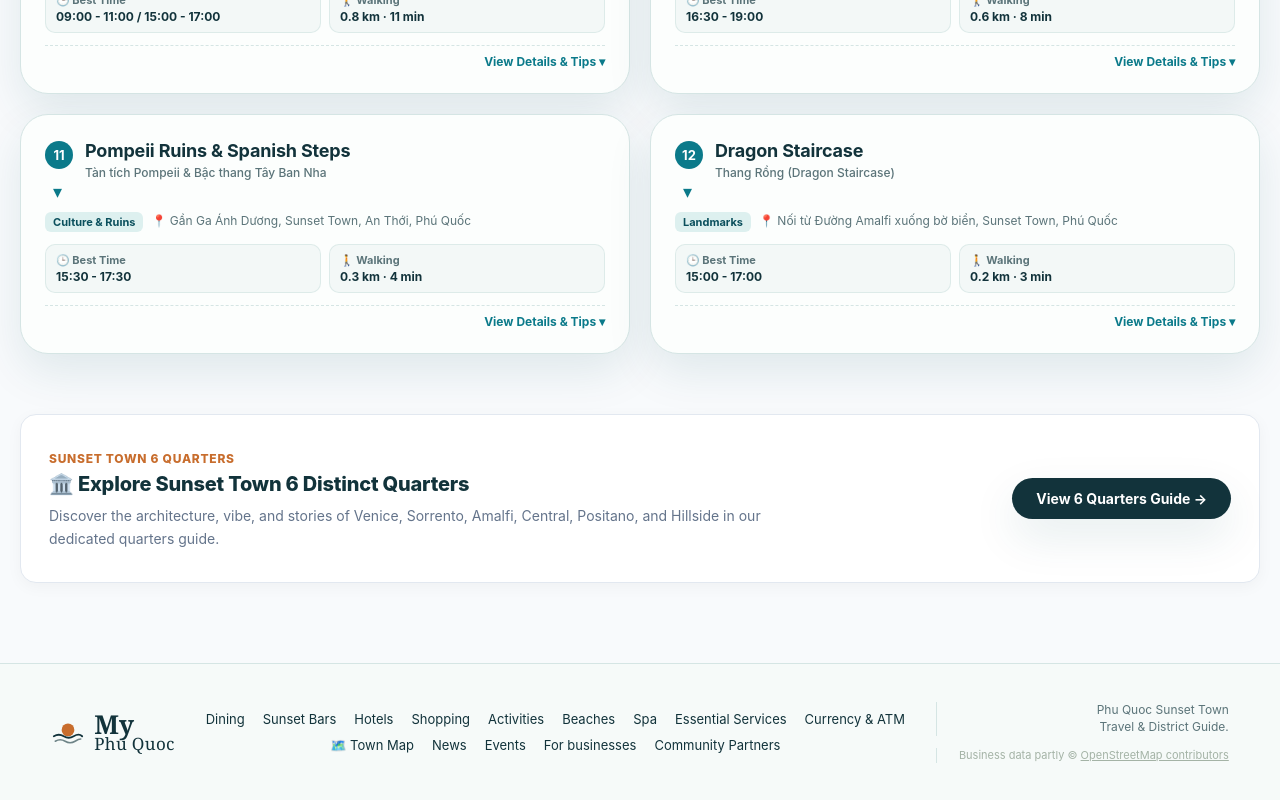
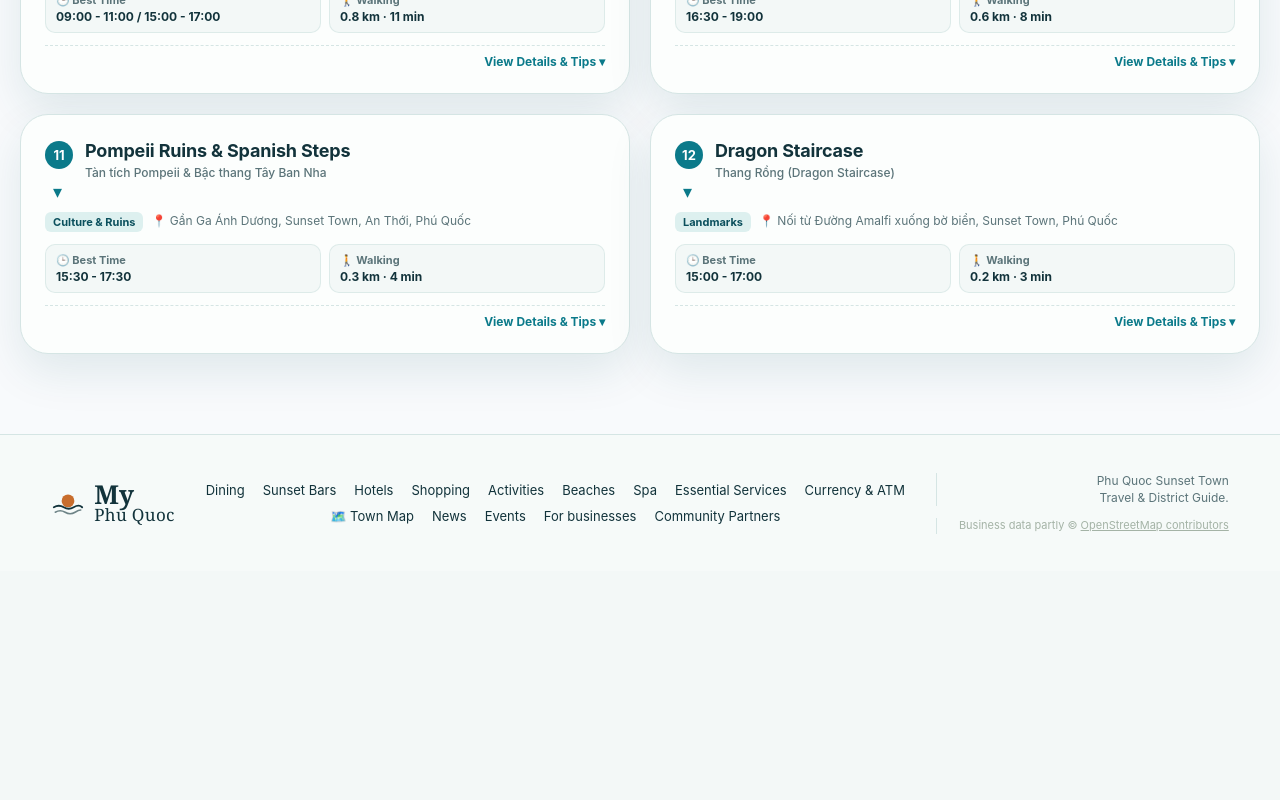
Before and after one commit to Ryan-Doyeong/my-phu-quoc, a Next.js app: page /en/map in a window 1280 px wide. Shown: the part 2920-3720 px from the top of the page. After the commit the page ends 3491 px from the top, so only its background shows below. Built offline with nearby package versions, Linux system fonts and the light colour scheme; no server answers; a web font is replaced by a local one.

Commit message:
fix(map): conditionally hide 6 quarters banner with SHOW_6_QUARTERS_BANNER flag

```diff
--- a/app/[locale]/map/page.tsx
+++ b/app/[locale]/map/page.tsx
@@ -25,6 +25,14 @@ export async function generateMetadata({ params }: MapPageProps): Promise<Metada
       : 'Explore Sunset Town with our illustrated guide map, featuring Kiss Bridge, Clock Tower, 3-rope Cable Car, Vui-Fest Bazaar and 6 distinct quarters.',
   }
 }
+
+/**
+ * [업무 지시 · Ryan] SUNSET TOWN 6 QUARTERS 배너 조건부 숨김 처리
+ * 사유: 아직 사용 계획이 없으므로 화면에서 비노출.
+ * 규칙: 코드 삭제 금지, 설정 플래그(SHOW_6_QUARTERS_BANNER)로 조건부 숨김 처리하여 추후 용이하게 복구 가능.
+ * 복구 필요 시: SHOW_6_QUARTERS_BANNER = true 로 변경하면 즉시 원상 복구됩니다.
+ */
+const SHOW_6_QUARTERS_BANNER = false
 
 export default async function MapPage({ params }: MapPageProps) {
   const { locale } = await params
@@ -154,7 +162,8 @@ export default async function MapPage({ params }: MapPageProps) {
         {/* 1. 상단 인터랙티브 지도 & 2. 12대 명소 아코디언 카드 목록 */}
         <SunsetTownMap locale={locale} />
 
-        {/* 3. 하단 구역 전용 페이지(/zones/sunset-town) 링크 배너 (중복 제거 및 연계 연결) */}
+        {/* 3. 하단 구역 전용 페이지(/zones/sunset-town) 링크 배너 (Ryan 지시: 미사용 계획으로 조건부 숨김 처리) */}
+        {SHOW_6_QUARTERS_BANNER && (
           <section style={{ marginTop: '60px' }}>
             <div
               style={{
@@ -213,6 +222,7 @@ export default async function MapPage({ params }: MapPageProps) {
               </Link>
             </div>
           </section>
+        )}
       </main>
     </div>
   )
```
Lines whose indentation alone changed are shown as unchanged.
